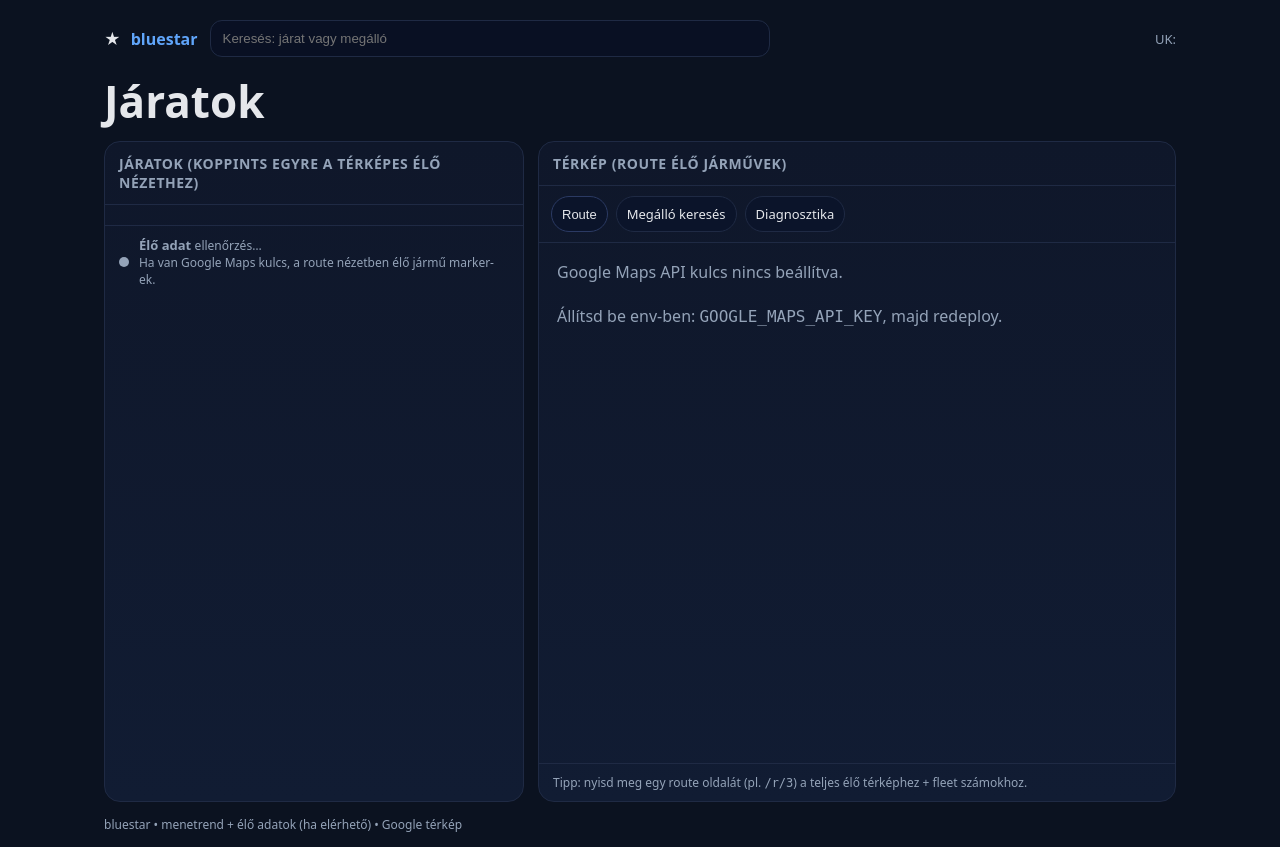
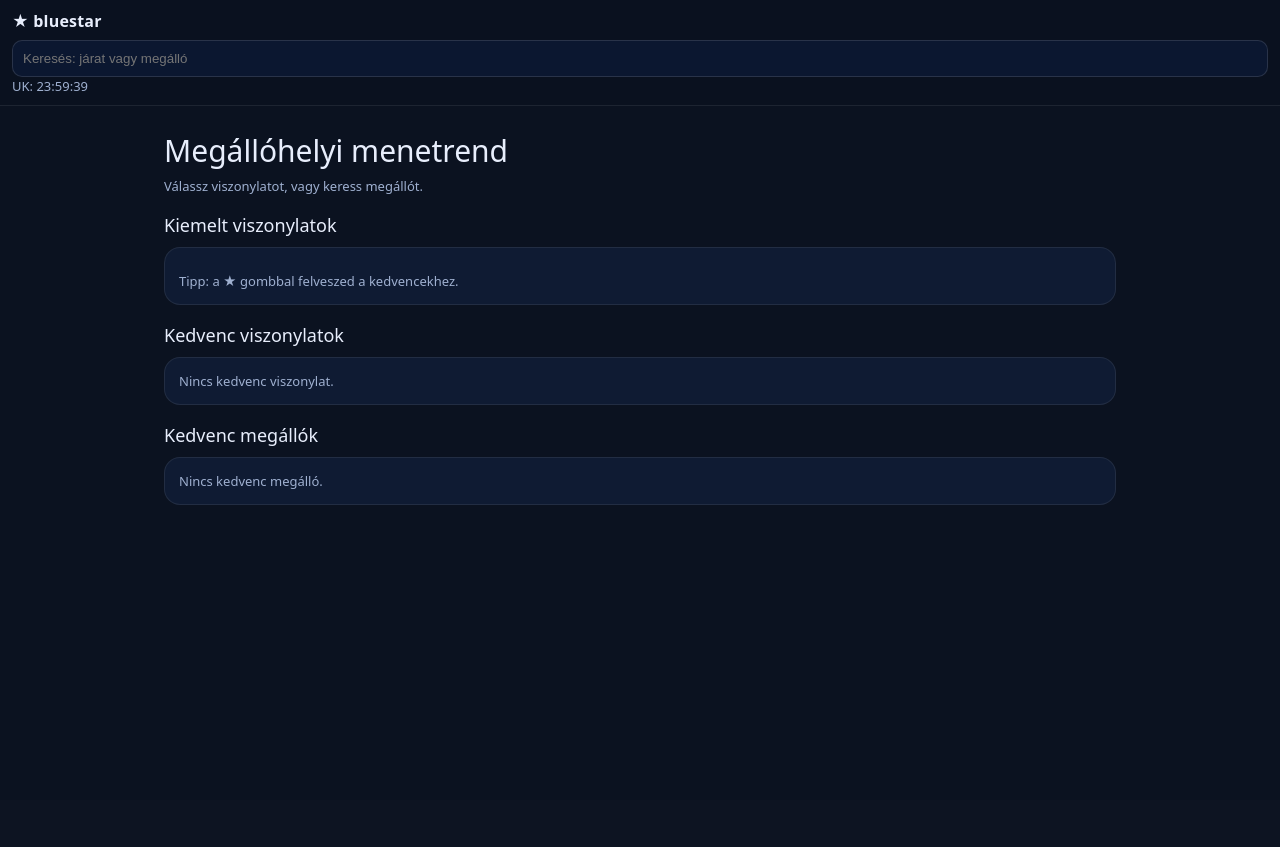
Before and after one commit to railpool193/bluestar-bus-api, a FastAPI app: page / in a window 1280 px wide. After the commit the page ends 505 px from the top, so only its background shows below. Run offline with FastAPI, Linux system fonts and the light colour scheme; parts of the project's set-up code (start-up, migrations or seed data) failed here and were passed over.

Commit message:
index.html

```diff
--- a/templates/index.html
+++ b/templates/index.html
@@ -1,140 +1,242 @@
 <!doctype html>
 <html lang="hu">
 <head>
-  <meta charset="utf-8" />
-  <meta name="viewport" content="width=device-width, initial-scale=1" />
+  <meta charset="utf-8"/>
+  <meta name="viewport" content="width=device-width,initial-scale=1"/>
   <title>bluestar</title>
   <style>
-    :root{
-      --bg:#0b1220; --card:#0f172a; --card2:#111c33; --txt:#e5e7eb; --muted:#94a3b8;
-      --line:#1f2a44; --link:#60a5fa; --ok:#10b981; --due:#22c55e; --warn:#f59e0b;
+    :root{--bg:#0b1220;--card:#0f1b33;--txt:#e8eefc;--mut:#9fb0d0;--blue:#6aa9ff;--green:#24d26a;--white:#ffffff;}
+    *{box-sizing:border-box}
+    body{margin:0;font-family:system-ui,-apple-system,Segoe UI,Roboto,Ubuntu,"Helvetica Neue",Arial;background:var(--bg);color:var(--txt)}
+    a{color:var(--blue);text-decoration:none}
+    .top{position:sticky;top:0;background:rgba(11,18,32,.92);backdrop-filter: blur(6px);padding:10px 12px;border-bottom:1px solid rgba(255,255,255,.08);z-index:10}
+    .brand{font-weight:800;letter-spacing:.2px}
+    .search{margin-top:8px;display:flex;gap:8px}
+    .search input{flex:1;background:#0b1730;border:1px solid rgba(255,255,255,.12);color:var(--txt);padding:10px;border-radius:10px}
+    .container{padding:14px;max-width:980px;margin:0 auto}
+    .h1{font-size:30px;margin:10px 0 6px}
+    .h2{font-size:18px;margin:18px 0 10px}
+    .small{color:var(--mut);font-size:13px}
+    .card{background:var(--card);border:1px solid rgba(255,255,255,.08);border-radius:16px;padding:14px}
+
+    .chips{display:flex;flex-wrap:wrap;gap:10px}
+    .chip{
+      display:inline-flex;align-items:center;gap:10px;
+      padding:10px 12px;border-radius:999px;
+      border:1px solid rgba(255,255,255,.14);
+      background:rgba(0,0,0,.12);
+      color:var(--txt);
+      max-width:100%;
     }
-    *{box-sizing:border-box}
-    body{margin:0;font:16px system-ui,-apple-system,Segoe UI,Roboto,Helvetica,Arial;color:var(--txt);background:var(--bg)}
-    a{color:var(--link);text-decoration:none} a:hover{text-decoration:underline}
-    .wrap{max-width:1100px;margin:0 auto;padding:14px}
-    .topbar{display:flex;gap:12px;align-items:center;justify-content:space-between;margin:6px 0 12px}
-    .brand{display:flex;gap:10px;align-items:center}
-    .star{font-weight:900}
-    .search{flex:1;display:flex;justify-content:center}
-    .search input{width:min(560px,100%);background:#091023;border:1px solid var(--line);color:var(--txt);border-radius:12px;padding:10px 12px}
-    .meta{color:var(--muted);font-size:13px}
-    h1{font-size:44px;margin:14px 0 10px}
-    .grid{display:grid;grid-template-columns:420px 1fr;gap:14px}
-    @media (max-width: 960px){ .grid{grid-template-columns:1fr} }
-    .panel{background:linear-gradient(180deg,var(--card),var(--card2));border:1px solid var(--line);border-radius:16px;overflow:hidden}
-    .panel h2{margin:0;padding:12px 14px;border-bottom:1px solid var(--line);font-size:14px;color:var(--muted);letter-spacing:.04em;text-transform:uppercase}
-    .list{padding:10px 12px}
-    .routegrid{display:grid;grid-template-columns:repeat(auto-fill,minmax(92px,1fr));gap:10px}
-    .routecard{background:#0b142a;border:1px solid var(--line);border-radius:14px;padding:12px 12px}
-    .routecard .short{font-weight:900;font-size:22px}
-    .routecard .op{color:var(--muted);font-size:12px;margin-top:2px}
-    .routecard:hover{border-color:#2b3a63}
-    .mapwrap{height:520px}
-    #map{height:520px;width:100%}
-    .hint{padding:10px 14px;color:var(--muted);font-size:13px;border-top:1px solid var(--line)}
-    .pillrow{display:flex;gap:8px;flex-wrap:wrap;padding:10px 12px;border-bottom:1px solid var(--line)}
-    .pill{padding:8px 10px;border-radius:999px;background:#0b142a;border:1px solid var(--line);color:var(--txt);font-size:13px;cursor:pointer}
-    .pill.active{border-color:#2b3a63}
-    .status{display:flex;gap:10px;align-items:center}
-    .dot{width:10px;height:10px;border-radius:999px;background:var(--muted)}
-    .dot.ok{background:var(--ok)}
-    .dot.warn{background:var(--warn)}
-    .small{font-size:12px;color:var(--muted)}
-    .footer{margin-top:14px;color:var(--muted);font-size:12px}
+    .chip .num{font-weight:900;min-width:22px;text-align:center}
+    .chip .meta{display:flex;flex-direction:column;line-height:1.05}
+    .chip .meta .sub{font-size:12px;color:var(--mut);margin-top:3px}
+    .chip button{
+      margin-left:6px;
+      border:1px solid rgba(255,255,255,.18);
+      background:transparent;color:var(--mut);
+      border-radius:999px;padding:6px 10px;
+    }
+    .chip button.on{color:var(--green);border-color:rgba(36,210,106,.55)}
+    .row{display:flex;align-items:center;justify-content:space-between;gap:10px;padding:12px;border-radius:14px;background:rgba(0,0,0,.12);border:1px solid rgba(255,255,255,.06)}
+    .list{display:flex;flex-direction:column;gap:10px}
   </style>
 </head>
 <body>
-  <div class="wrap">
-    <div class="topbar">
-      <div class="brand">
-        <div class="star">★</div>
-        <a href="/"><strong>bluestar</strong></a>
-      </div>
+  <div class="top">
+    <div class="brand">★ bluestar</div>
 
     <div class="search">
-        <form action="/search" style="width:100%">
-          <input name="q" placeholder="Keresés: járat vagy megálló" />
+      <form action="/search" method="get" style="display:flex;gap:8px;width:100%">
+        <input name="q" placeholder="Keresés: járat vagy megálló" autocomplete="off"/>
       </form>
     </div>
 
-      <div class="meta">UK: {{ now_uk }}</div>
+    <div class="small">UK: {{ uk_time }}</div>
   </div>
 
-    <h1>Járatok</h1>
+  <div class="container">
+    <div class="h1">Megállóhelyi menetrend</div>
+    <div class="small">Válassz viszonylatot, vagy keress megállót.</div>
 
-    <div class="grid">
-      <div class="panel">
-        <h2>Járatok (koppints egyre a térképes élő nézethez)</h2>
-        <div class="list">
-          <div class="routegrid" id="routes">
-            {% for r in routes %}
-              <a class="routecard" href="/r/{{ r.key }}" data-route="{{ r.short }}">
-                <div class="short">{{ r.short }}</div>
-                <div class="op">{{ r.operator }}</div>
+    <div class="h2">Kiemelt viszonylatok</div>
+    <div class="card">
+      <div class="chips" id="featuredChips">
+        {% for r in featured_routes %}
+          <a class="chip" href="/r/{{ r.route_id }}"
+             data-route-id="{{ r.route_id }}"
+             data-route-short="{{ r.short }}"
+             data-route-agency="{{ r.agency }}">
+            <div class="num">{{ r.short }}</div>
+            <div class="meta">
+              <div><b>{{ r.agency }}</b></div>
+              <div class="sub">{{ r.long }}</div>
+            </div>
+            <button type="button" class="favBtn" title="Kedvenc">★</button>
           </a>
         {% endfor %}
       </div>
-        </div>
-        <div class="hint">
-          <div class="status">
-            <div class="dot" id="liveDot"></div>
-            <div>
-              <div><strong>Élő adat</strong> <span class="small" id="liveText">ellenőrzés…</span></div>
-              <div class="small">Ha van Google Maps kulcs, a route nézetben élő jármű marker-ek.</div>
-            </div>
-          </div>
+      <div class="small" style="margin-top:10px">
+        Tipp: a ★ gombbal felveszed a kedvencekhez.
       </div>
     </div>
 
-      <div class="panel">
-        <h2>Térkép (Route élő járművek)</h2>
-        <div class="pillrow">
-          <button class="pill active" id="modeRoute">Route</button>
-          <a class="pill" href="/search?q=">Megálló keresés</a>
-          <a class="pill" href="/c">Diagnosztika</a>
+    <div class="h2">Kedvenc viszonylatok</div>
+    <div class="card">
+      <div id="favRoutesEmpty" class="small">Nincs kedvenc viszonylat.</div>
+      <div class="chips" id="favRoutes"></div>
     </div>
-        <div class="mapwrap">
-          <div id="map"></div>
-        </div>
-        <div class="hint">
-          <div class="small">
-            Tipp: nyisd meg egy route oldalát (pl. <code>/r/3</code>) a teljes élő térképhez + fleet számokhoz.
-          </div>
-        </div>
+
+    <div class="h2">Kedvenc megállók</div>
+    <div class="card">
+      <div id="favStopsEmpty" class="small">Nincs kedvenc megálló.</div>
+      <div class="list" id="favStops"></div>
     </div>
   </div>
 
-    <div class="footer">bluestar • menetrend + élő adatok (ha elérhető) • Google térkép</div>
+<script>
+  const LS_ROUTES = "favRoutes_v1";
+  const LS_STOPS  = "favStops_v1";
+
+  function loadJson(key, fallback){
+    try { return JSON.parse(localStorage.getItem(key) || "") ?? fallback; }
+    catch(e){ return fallback; }
+  }
+  function saveJson(key, val){
+    localStorage.setItem(key, JSON.stringify(val));
+  }
+
+  function routeKey(obj){ return (obj.route_id || "").trim(); }
+
+  function renderFavRoutes(){
+    const favRoutes = loadJson(LS_ROUTES, []);
+    const box = document.getElementById("favRoutes");
+    const empty = document.getElementById("favRoutesEmpty");
+    box.innerHTML = "";
+
+    if(!favRoutes.length){
+      empty.style.display = "block";
+      return;
+    }
+    empty.style.display = "none";
+
+    favRoutes.forEach(r => {
+      const a = document.createElement("a");
+      a.className = "chip";
+      a.href = "/r/" + encodeURIComponent(r.route_id);
+
+      a.innerHTML = `
+        <div class="num">${(r.short||r.route_id||"?")}</div>
+        <div class="meta">
+          <div><b>${(r.agency||"")}</b></div>
+          <div class="sub">${(r.long||"")}</div>
         </div>
+        <button type="button" class="favBtn on" title="Eltávolítás">★</button>
+      `;
 
-  <script>
-    // Live elérhetőség gyors check
-    fetch('/c').then(r=>r.json()).then(d=>{
-      const dot=document.getElementById('liveDot');
-      const txt=document.getElementById('liveText');
-      const ok = !!(d.live_vm_url || d.live_sm_url) && d.httpx_available;
-      dot.classList.add(ok ? 'ok' : 'warn');
-      txt.textContent = ok ? 'elérhető' : 'nincs / nincs httpx / nincs URL';
-    }).catch(()=>{});
+      a.querySelector("button").addEventListener("click", (ev) => {
+        ev.preventDefault();
+        ev.stopPropagation();
+        const next = loadJson(LS_ROUTES, []).filter(x => routeKey(x) !== r.route_id);
+        saveJson(LS_ROUTES, next);
+        syncFeaturedButtons();
+        renderFavRoutes();
+      });
 
-    // Térkép: itt csak "placeholder" – route oldalon lesz a tényleges élő marker logika
-    // Ha nincs Google Maps kulcs, mutatunk egy üzenetet.
-    const key = "{{ google_maps_api_key }}";
-    const mapDiv = document.getElementById('map');
-    if(!key){
-      mapDiv.innerHTML = '<div style="padding:18px;color:var(--muted)">Google Maps API kulcs nincs beállítva.<br><br>Állítsd be env-ben: <code>GOOGLE_MAPS_API_KEY</code>, majd redeploy.</div>';
-    } else {
-      window.initMap = function(){
-        const center = {lat: 50.9097, lng: -1.4044}; // Southampton környéke
-        const map = new google.maps.Map(mapDiv, {zoom: 11, center, mapId: "DEMO_MAP_ID"});
-        new google.maps.Marker({position:center, map, title:"Southampton"});
+      box.appendChild(a);
+    });
   }
-      const s=document.createElement('script');
-      s.src = "https://maps.googleapis.com/maps/api/js?key="+encodeURIComponent(key)+"&callback=initMap";
-      s.async=true; s.defer=true;
-      document.body.appendChild(s);
+
+  function renderFavStops(){
+    // stop kedvencek formátuma: [{stop_id, stop_name}]
+    const favStops = loadJson(LS_STOPS, []);
+    const box = document.getElementById("favStops");
+    const empty = document.getElementById("favStopsEmpty");
+    box.innerHTML = "";
+
+    if(!favStops.length){
+      empty.style.display = "block";
+      return;
     }
+    empty.style.display = "none";
+
+    favStops.forEach(s => {
+      const a = document.createElement("a");
+      a.className = "row";
+      a.href = "/stop/" + encodeURIComponent(s.stop_id);
+
+      a.innerHTML = `
+        <div>
+          <div style="font-weight:800">${(s.stop_name||"")}</div>
+          <div class="small">${(s.stop_id||"")}</div>
+        </div>
+        <div class="small">Megnyitás</div>
+      `;
+      box.appendChild(a);
+    });
+  }
+
+  function toggleFeaturedFav(routeObj){
+    const favRoutes = loadJson(LS_ROUTES, []);
+    const rid = routeObj.route_id;
+    const exists = favRoutes.some(x => routeKey(x) === rid);
+
+    if(exists){
+      saveJson(LS_ROUTES, favRoutes.filter(x => routeKey(x) !== rid));
+    }else{
+      favRoutes.unshift(routeObj);
+      // dedup + limit
+      const seen = new Set();
+      const cleaned = [];
+      for(const x of favRoutes){
+        const k = routeKey(x);
+        if(!k || seen.has(k)) continue;
+        seen.add(k);
+        cleaned.push(x);
+        if(cleaned.length >= 20) break;
+      }
+      saveJson(LS_ROUTES, cleaned);
+    }
+    syncFeaturedButtons();
+    renderFavRoutes();
+  }
+
+  function syncFeaturedButtons(){
+    const favRoutes = loadJson(LS_ROUTES, []);
+    const set = new Set(favRoutes.map(r => routeKey(r)));
+
+    document.querySelectorAll("#featuredChips a.chip").forEach(chip => {
+      const rid = chip.getAttribute("data-route-id");
+      const btn = chip.querySelector("button.favBtn");
+      if(!btn) return;
+      const on = set.has(rid);
+      btn.classList.toggle("on", on);
+      btn.title = on ? "Eltávolítás" : "Kedvenc";
+    });
+  }
+
+  // attach handlers to featured ★
+  document.querySelectorAll("#featuredChips a.chip").forEach(chip => {
+    const btn = chip.querySelector("button.favBtn");
+    if(!btn) return;
+
+    btn.addEventListener("click", (ev) => {
+      ev.preventDefault();
+      ev.stopPropagation();
+      const routeObj = {
+        route_id: chip.getAttribute("data-route-id"),
+        short: chip.getAttribute("data-route-short"),
+        agency: chip.getAttribute("data-route-agency"),
+        long: chip.querySelector(".sub")?.textContent || ""
+      };
+      toggleFeaturedFav(routeObj);
+    });
+  });
+
+  syncFeaturedButtons();
+  renderFavRoutes();
+  renderFavStops();
 </script>
+
 </body>
 </html>
```
Lines whose indentation alone changed are shown as unchanged.
